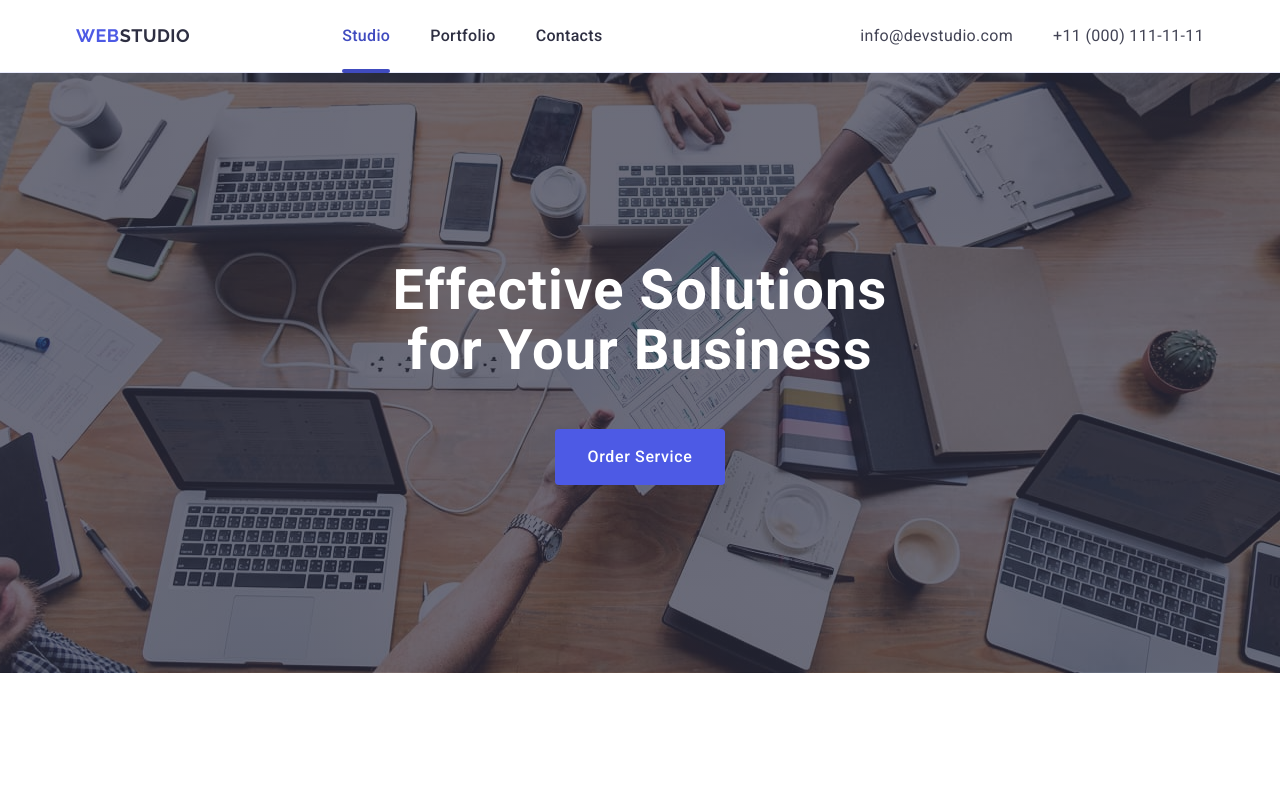
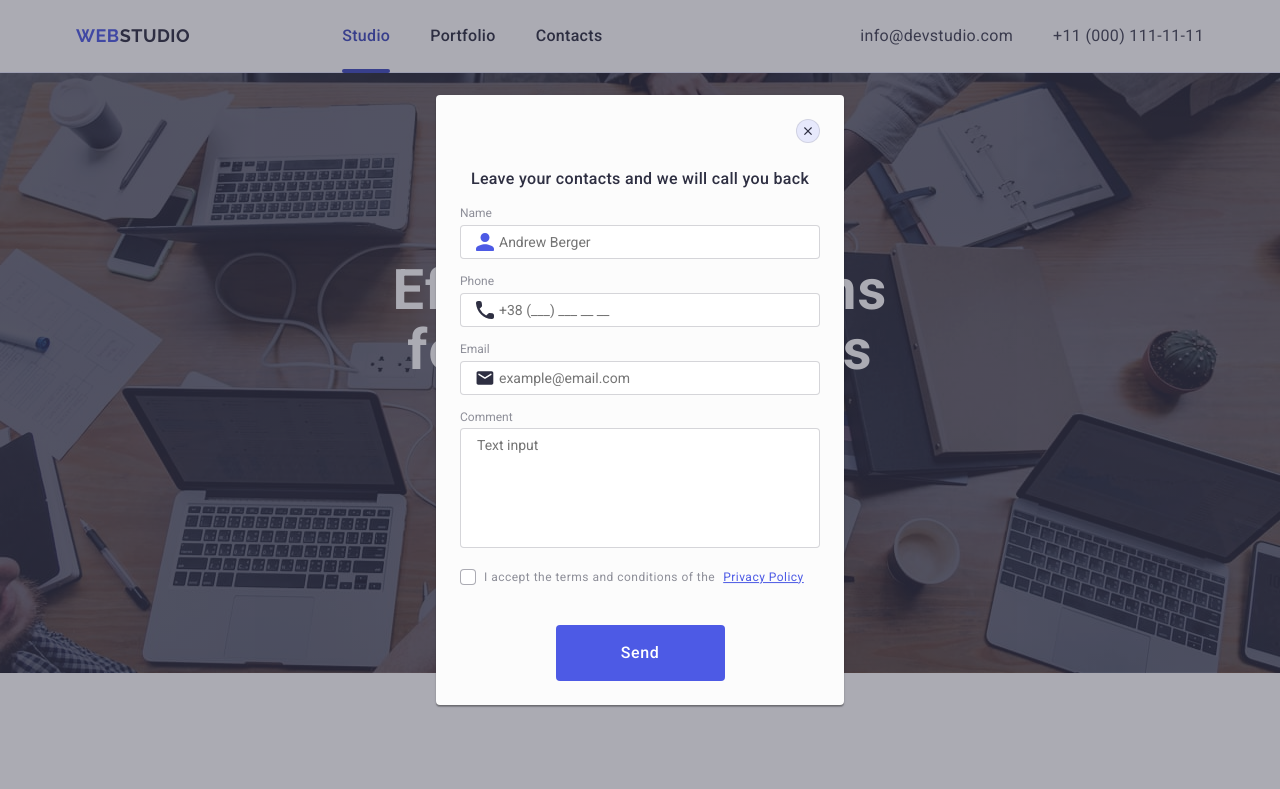
Before and after one commit to OksanaDemchenko/goit-markup-hw-05, a plain HTML site: page index.html in a window 1280 px wide. Shown: the top 789 px of the page. Drawn offline with nearby package versions, Linux system fonts and the light colour scheme.

Commit message:
modified files

```diff
--- a/css/styles.css
+++ b/css/styles.css
@@ -666,7 +666,7 @@ img {
 
 .subscribe-input {
     width: 100%;
-    max-width: 264px;
+    width: 264px;
     height: 40px;
     padding-left: 16px;
     font-size: 12px;
@@ -728,7 +728,7 @@ img {
     border: 0;
     white-space: nowrap;
 }
-.overlay {
+.modal-overlay {
     position: fixed;
     top: 0;
     left: 0;
@@ -736,18 +736,19 @@ img {
     height: 100%;
     background-color: rgba(46, 47, 66, 0.4);
     z-index: 999;
-    transition: opacity 250ms cubic-bezier(0.4, 0, 0.2, 1), visibility 250ms cubic-bezier(0.4, 0, 0.2, 1);
+    transition: opacity 250ms cubic-bezier(0.4, 0, 0.2, 1),
+    visibility 250ms cubic-bezier(0.4, 0, 0.2, 1);
     justify-content: center;
     align-items: center;
     display: flex;
 }
-.overlay.is-hidden {
+.modal-overlay.is-hidden {
     opacity: 0;
     visibility: hidden;
     pointer-events: none;
 }
-.modal {
-    position: absolute;
+.modal-window {
+    position: relative;
     width: 408px;
     min-height: 584px;
     top: 50%;
@@ -760,7 +761,10 @@ img {
         0px 1px 3px rgba(0, 0, 0, 0.12),
         0px 2px 1px rgba(0, 0, 0, 0.2);
     transition: transform 250ms cubic-bezier(0.4, 0, 0.2, 1);
-
+    top: 50%;
+        left: 50%;
+        transform: translate(-50%, -50%);
+        position: absolute;
 }
 .modal-close-btn {
     position: absolute;
@@ -795,22 +799,148 @@ img {
     background-color: #404bbf;
     border: none;
 }
+.modal-text {
+    text-align: center;
+    font-weight: 500;
+    font-size: 16px;
+    line-height: 1.5;
+    letter-spacing: 0.02em;
+    color: #2e2f42;
+    margin-bottom: 16px;
+}
 
-.form-icon,
-.modal-close-icon,
-.form-check-icon {
+.modal-form {
+    display: flex;
+    flex-direction: column;
+    gap: 0;
+}
+
+.modal-form-group {
+    margin-bottom: 16px;
+}
+
+.modal-label {
+    display: block;
+    font-size: 12px;
+    color: #8e8f99;
+    margin-bottom: 4px;
+}
+
+.input-wrapper {
+    position: relative;
+}
+
+.modal-input,
+.modal-textarea {
+    width: 100%;
+    font-size: 14px;
+    border: 1px solid rgba(46, 47, 66, 0.2);
+    border-radius: 4px;
+    transition: border-color 250ms ease;
+    padding-left: 38px;
+    padding-top: 8px;
+    padding-bottom: 8px;
+}
+
+.modal-input:focus,
+.modal-textarea:focus {
+    border-color: #4d5ae5;
+    outline: none;
+}
+
+.input-icon {
+    position: absolute;
+    top: 50%;
+    left: 16px;
+    transform: translateY(-50%);
+    fill: #2e2f42;
+    pointer-events: none;
+}
+
+.modal-textarea {
+    height: 120px;
+    resize: none;
+    padding-left: 16px;
+    padding-top: 8px;
+    padding-bottom: 8px;
+}
+
+.modal-agreement {
+    display: flex;
+    align-items: center;
+    gap: 8px;
+    width: 360px;
+    height: 16px;
+    margin: 0 auto 24px;
+    font-size: 12px;
+    line-height: 1.17;
+    letter-spacing: 0.04em;
+    color: #8e8f99;
+}
+
+.modal-checkbox {
+    position: absolute;
+    opacity: 0;
+    pointer-events: none;
+}
+
+.checkbox-custom {
+    display: inline-flex;
+    justify-content: center;
+    align-items: center;
+    width: 16px;
+    height: 16px;
+    border-radius: 4px;
+    border: 1px solid rgba(46, 47, 66, 0.4);
+    background-color: #ffffff;
+    flex-shrink: 0;
+    cursor: pointer;
+}
+
+.modal-checkbox:checked+.checkbox-custom {
+    background-color: #4d5ae5;
+    border-color: #4d5ae5;
+}
+
+.checkbox-icon {
+    fill: #ffffff;
+    pointer-events: none;
+}
+
+.modal-link {
+    color: #4d5ae5;
+    text-decoration: underline;
+}
+
+.modal-submit {
+    width: 169px;
+    height: 56px;
+    padding: 16px 32px;
+    border-radius: 4px;
+    background-color: #4d5ae5;
+    color: #ffffff;
+    font-weight: 500;
+    font-size: 16px;
+    line-height: 1.5;
+    letter-spacing: 0.04em;
+    text-align: center;
+    border: none;
+    cursor: pointer;
+    margin-left: auto;
+    margin-right: auto;
+    transition: background-color 250ms ease;
+    display: block;
+}
+
+.modal-submit:hover,
+.modal-submit:focus {
+    background-color: #404bbf;
+}
+
+.modal-close-icon{
     transition: fill 250ms cubic-bezier(0.4, 0, 0.2, 1);
 }
-.form {
-    display: flex;
-    flex-direction: column;
-    gap: 0px;
-}
-.form-fieldset {
-    border: none;
-    padding: 0;
-    margin: 0;
-}
+
 legend.visually-hidden {
     position: absolute;
     width: 1px;
@@ -832,110 +962,3 @@ legend.visually-hidden {
     color: #2e2f42;
     margin-bottom: 16px;
 }
-.form-field {
-    margin-bottom: 8px;
-}
-.form-field:last-of-type {
-    margin-bottom: 16px;
-}
-.form-label {
-    display: block;
-    font-size: 12px;
-    color: #8e8f99;
-    margin-bottom: 4px;
-}
-.input-wrapper {
-    position: relative;
-}
-.form-input,
-.form-textarea {
-    width: 100%;
-    padding: 8px 16px 8px 38px;
-    font-size: 14px;
-    border: 1px solid rgba(46, 47, 66, 0.2);
-    border-radius: 4px;
-    transition: border-color 250ms ease;
-}
-.form-input:focus,
-.form-textarea:focus {
-    border-color: #4d5ae5;
-    outline: none;
-}
-.form-icon {
-    position: absolute;
-    top: 50%;
-    left: 16px;
-    transform: translateY(-50%);
-    fill: #2e2f42;
-    pointer-events: none;
-}
-.form-textarea {
-    height: 120px;
-    resize: none;
-    padding-left: 16px;
-}
-.form-agreement {
-    display: flex;
-    align-items: center;
-    gap: 8px;
-    width: 360px;
-    height: 16px;
-    margin: 0 auto 24px;
-    font-size: 12px;
-    line-height: 1.17;
-    letter-spacing: 0.04em;
-    color: #8e8f99;
-}
-.form-checkbox {
-    position: absolute;
-    opacity: 0;
-    pointer-events: none; }
-
-.form-checkbox-custom {
-    display: inline-flex;
-    justify-content: center;
-    align-items: center;
-    width: 16px;
-    height: 16px;
-    border-radius: 4px;
-    border: 1px solid rgba(46, 47, 66, 0.4);
-    background-color: #ffffff;
-    flex-shrink: 0;
-    cursor: pointer; }
-
-.form-checkbox:checked+.form-checkbox-custom {
-    background-color: #4d5ae5;
-    border-color: #4d5ae5;
-}
-
-.form-check-icon {
-    fill: #ffffff;
-    pointer-events: none; }
-.form-link {
-    color: #4d5ae5;
-    text-decoration: underline;
-}
-.form-submit {
-    width: 169px;
-    height: 56px;
-    padding: 16px 32px;
-    border-radius: 4px;
-    gap: 10px;
-    background-color: #4d5ae5;
-    color: #ffffff;
-    font-weight: 500;
-    font-size: 16px;
-    line-height: 1.5;
-    letter-spacing: 0.04em;
-    text-align: center;
-    border: none;
-    cursor: pointer;
-    display: block;
-    margin-left: auto;
-    margin-right: auto;
-    transition: background-color 250ms ease;
-}
-.form-submit:hover,
-.form-submit:focus {
-    background-color: #404bbf;
-}
--- a/index.html
+++ b/index.html
@@ -426,91 +426,77 @@
     </footer>
 
 
-    <div class="overlay is-hidden" data-modal>
-        <div class="modal">
+    <div class="modal-overlay is-open" data-modal>
+        <div class="modal-window" role="dialog" aria-modal="true" aria-labelledby="modal-title">
             <button type="button" class="modal-close-btn" data-modal-close aria-label="Close modal">
-                <svg class="modal-close-icon" width="8" height="8" aria-hidden="true">
+                <svg class="modal-close-icon" width="8" height="8" aria-hidden="true" focusable="false">
                     <use href="./images/icons.svg#icon-close-black"></use>
                 </svg>
             </button>
 
-            <p class="modal-title">Leave your contacts and we will call you back</p>
+            <p class="modal-text" id="modal-title">
+                Leave your contacts and we will call you back
+            </p>
 
-            <form class="form" name="issue_report_form" autocomplete="off">
-                <fieldset class="form-fieldset">
-                    <legend class="visually-hidden">Contact form</legend>
-
-                    <div class="form-field">
-                        <label class="form-label" for="user-name">Name</label>
+            <form class="modal-form" name="issue_report_form" autocomplete="off" novalidate>
+                <div class="modal-form-group">
+                    <label for="user-name" class="modal-label">Name</label>
                     <div class="input-wrapper">
-                            <input id="user-name" class="form-input" type="text" name="user-name" placeholder="Andrew Berger"
-                                required />
-                            <svg class="form-icon" width="12" height="12">
+                        <input id="user-name" class="modal-input" type="text" name="user-name" placeholder="Andrew Berger"
+                            required autocomplete="off" autocorrect="off" autocapitalize="none" spellcheck="false" />
+                        <svg class="input-icon" width="18" height="24" aria-hidden="true" focusable="false">
                             <use href="./images/icons.svg#icon-person"></use>
                         </svg>
                     </div>
                 </div>
 
-                    <div class="form-field">
-                        <label class="form-label" for="user-phone">Phone</label>
+                <div class="modal-form-group">
+                    <label for="user-phone" class="modal-label">Phone</label>
                     <div class="input-wrapper">
-                            <input id="user-phone" class="form-input" type="tel" name="user-phone"
-                                placeholder="+38 (___) ___ __ __" required />
-                            <svg class="form-icon" width="13" height="13">
+                        <input id="user-phone" class="modal-input" type="tel" name="user-phone"
+                            placeholder="+38 (___) ___ __ __" required autocomplete="off" autocorrect="off"
+                            autocapitalize="none" spellcheck="false" />
+                        <svg class="input-icon" width="18" height="24" aria-hidden="true" focusable="false">
                             <use href="./images/icons.svg#icon-phone"></use>
                         </svg>
                     </div>
                 </div>
 
-                    <div class="form-field">
-                        <label class="form-label" for="user-email">Email</label>
+                <div class="modal-form-group">
+                    <label for="user-email" class="modal-label">Email</label>
                     <div class="input-wrapper">
-                            <input id="user-email" class="form-input" type="email" name="user-email"
-                                placeholder="example@email.com" required />
-                            <svg class="form-icon" width="15" height="12">
+                        <input id="user-email" class="modal-input" type="email" name="user-email"
+                            placeholder="example@email.com" required autocomplete="off" autocorrect="off"
+                            autocapitalize="none" spellcheck="false" />
+                        <svg class="input-icon" width="18" height="24" aria-hidden="true" focusable="false">
                             <use href="./images/icons.svg#icon-email"></use>
                         </svg>
                     </div>
                 </div>
 
-                    <div class="form-field">
-                        <label class="form-label" for="user-comment">Comment</label>
-                        <textarea id="user-comment" class="form-textarea" name="user-comment"
-                            placeholder="Text input"></textarea>
+                <div class="modal-form-group">
+                    <label for="user-comment" class="modal-label">Comment</label>
+                    <textarea id="user-comment" class="modal-textarea" name="user-comment" placeholder="Text input"
+                        rows="5"></textarea>
                 </div>
-                </fieldset>
 
-                <fieldset class="form-fieldset">
-                    <legend class="visually-hidden">Agreement</legend>
-
-                    <div class="form-field">
-                        <input
-                          id="user-privacy"
-                          class="form-checkbox visually-hidden"
-                          type="checkbox"
-                          name="user-privacy"
-                          value="true"
-                          required
-                        />
-                        <label class="form-agreement" for="user-privacy">
-                            <span class="form-checkbox-custom">
-                                <svg class="form-check-icon" width="10" height="8">
+                <div class="modal-form-group">
+                    <input id="user-privacy" class="modal-checkbox visually-hidden" type="checkbox" name="user-privacy"
+                        value="true" required />
+                    <label for="user-privacy" class="modal-agreement">
+                        <span class="checkbox-custom">
+                            <svg class="checkbox-icon" width="10" height="8" aria-hidden="true" focusable="false">
                                 <use href="./images/icons.svg#icon-checkbox"></use>
                             </svg>
                         </span>
                         I accept the terms and conditions of the
-                            <a class="form-link" href="#">Privacy Policy</a>
+                        <a href="#" class="modal-link">Privacy Policy</a>
                     </label>
                 </div>
-                    </fieldset>
 
-
-                <button class="form-submit" type="submit">Send</button>
+                <button class="modal-submit" type="submit">Send</button>
             </form>
         </div>
     </div>
-
-
 </body>
-
 </html>
```
Lines whose indentation alone changed are shown as unchanged.
